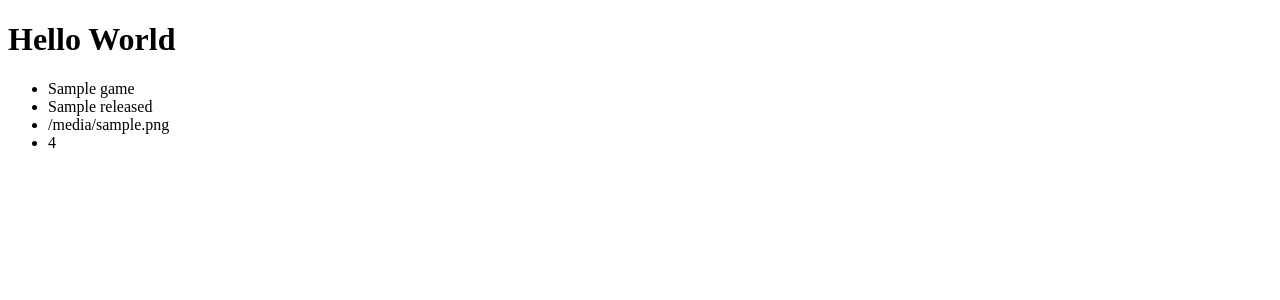
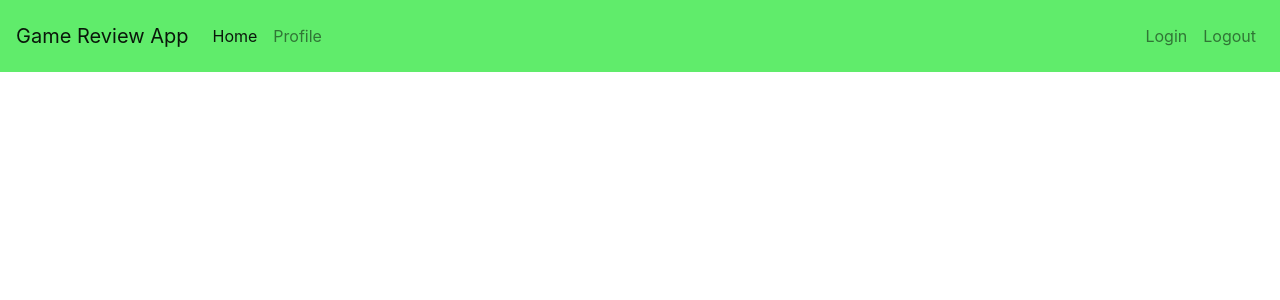
Before and after one commit to waleedo91/Django-Capstone-Q4, a Django app: page / in a window 1280 px wide. Shown: the top 300 px of the page. Run offline with Django 3.2, Linux system fonts and the light colour scheme; tables that the repository leaves empty hold one stand-in row (values such as "Sample post"); a database or web service that is not in the repository returns one stand-in record (values such as "Sample title"); data that the repository does not hold is empty; some libraries are stand-ins or nearby versions.

Commit message:
Working on navbar/side scroll homepage

```diff
--- a/capstone_django/settings.py
+++ b/capstone_django/settings.py
@@ -134,3 +134,7 @@ USE_TZ = True
 # https://docs.djangoproject.com/en/3.1/howto/static-files/
 
 STATIC_URL = '/static/'
+
+STATICFILES_DIRS = [
+    BASE_DIR / 'static'
+]
--- /dev/null
+++ b/static/css/index.css
@@ -0,0 +1,14 @@
+.scrolling-wrapper {
+    width: 100px;
+    height: 300px;
+    overflow-y: auto;
+    overflow-x: hidden;
+    transform: rotate(-90deg) translateY(-100px);
+    transform-origin: right top;
+}
+.scrolling-wrapper > .card {
+    width: 100px;
+    height: 100px;
+    transform: rotate(90deg);
+    transform-origin: right top;
+}
--- a/templates/index.html
+++ b/templates/index.html
@@ -1,13 +1,32 @@
+{% load static %}
 <!DOCTYPE html>
 <html lang="en">
   <head>
     <meta charset="UTF-8" />
     <meta http-equiv="X-UA-Compatible" content="IE=edge" />
     <meta name="viewport" content="width=device-width, initial-scale=1.0" />
+    <link rel="stylesheet" href="{% static 'css/index.css' %}">
     <title>~Game Review~</title>
   </head>
+  <header>
+    {% include 'navbar.html' %}
+  </header>
   <body>
-    <h1>Hello World</h1>
+    {% block content %}
+    <div class="scrolling-wrapper">
+      {% for game in game.results %}
+        <div class="card">
+          {{ game.name }}
+          <br>
+          {{ game.released }}
+          <br>
+          {{ game.background_image }}
+          <br>
+          {{ game.rating }}
+        </div>
+      {% endfor %}
+    </div>
+    <!-- <h1>Hello World</h1>
     {% for game in game.results %}
     <ul>
       <li>{{ game.name }}</li>
@@ -15,6 +34,7 @@
       <li>{{ game.background_image }}</li>
       <li>{{ game.rating }}</li>
     </ul>
-    {% endfor %}
+    {% endfor %} -->
   </body>
+  {% endblock %}
 </html>
--- /dev/null
+++ b/templates/navbar.html
@@ -0,0 +1,46 @@
+<!DOCTYPE html>
+<html>
+    <head>
+        <meta charset="utf-8">
+        <meta http-equiv="X-UA-Compatible" content="IE=edge">
+        <title>Game Review App</title>
+        <meta name="description" content="">
+        <meta name="viewport" content="width=device-width, initial-scale=1">
+        <link rel="stylesheet" href="https://maxcdn.bootstrapcdn.com/bootstrap/4.0.0/css/bootstrap.min.css" integrity="sha384-Gn5384xqQ1aoWXA+058RXPxPg6fy4IWvTNh0E263XmFcJlSAwiGgFAW/dAiS6JXm" crossorigin="anonymous">
+        <link rel="stylesheet" href="">
+    </head>
+    <body>
+
+        <nav class="navbar navbar-expand-lg navbar-light" style="background-color: #00e0139f;">
+            <a class="navbar-brand" href="/">Game Review App</a>
+            <button class="navbar-toggler" type="button" data-toggle="collapse" data-target="#navbarNav" aria-controls="navbarNav" aria-expanded="false" aria-label="Toggle navigation">
+              <span class="navbar-toggler-icon"></span>
+            </button>
+            <div class="collapse navbar-collapse" id="navbarNav">
+              <ul class="navbar-nav mr-auto">
+                <li class="nav-item active">
+                  <a class="nav-link" href="/">Home <span class="sr-only">(current)</span></a>
+                </li>
+                <li class="nav-item">
+                    <a class="nav-link" href="/user/{{request.user.id}}">Profile</a>
+                </li>
+            </ul>
+                <span class="navbar-text">
+                    <ul class="navbar-nav mr-auto">
+                        <li class="nav-item">
+                          <a class="nav-link" href="/accounts/login/">Login</a>
+                        </li>
+                        <li class="nav-item">
+                          <a class="nav-link" href="/accounts/logout/">Logout</a>
+                        </li>
+                    </ul>
+                </span>
+            </div>
+          </nav>
+        <div>
+        {% block content%}
+        {% endblock %}
+        </div>
+        <script src="" async defer></script>
+    </body>
+</html>
```
Also changed, not shown: templates/base.html (added, +19 -0 lines), static/js/index.js (added).
